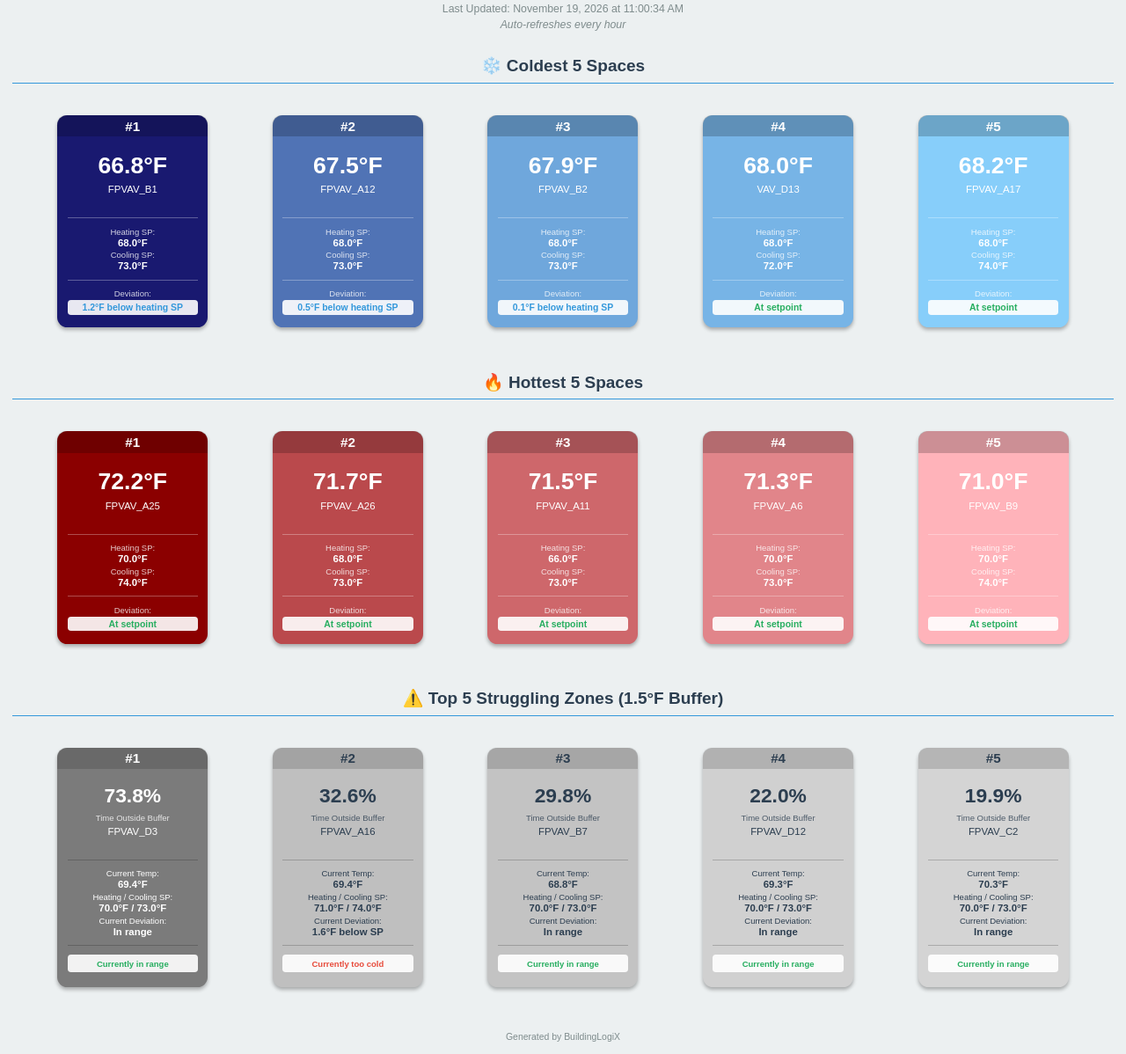
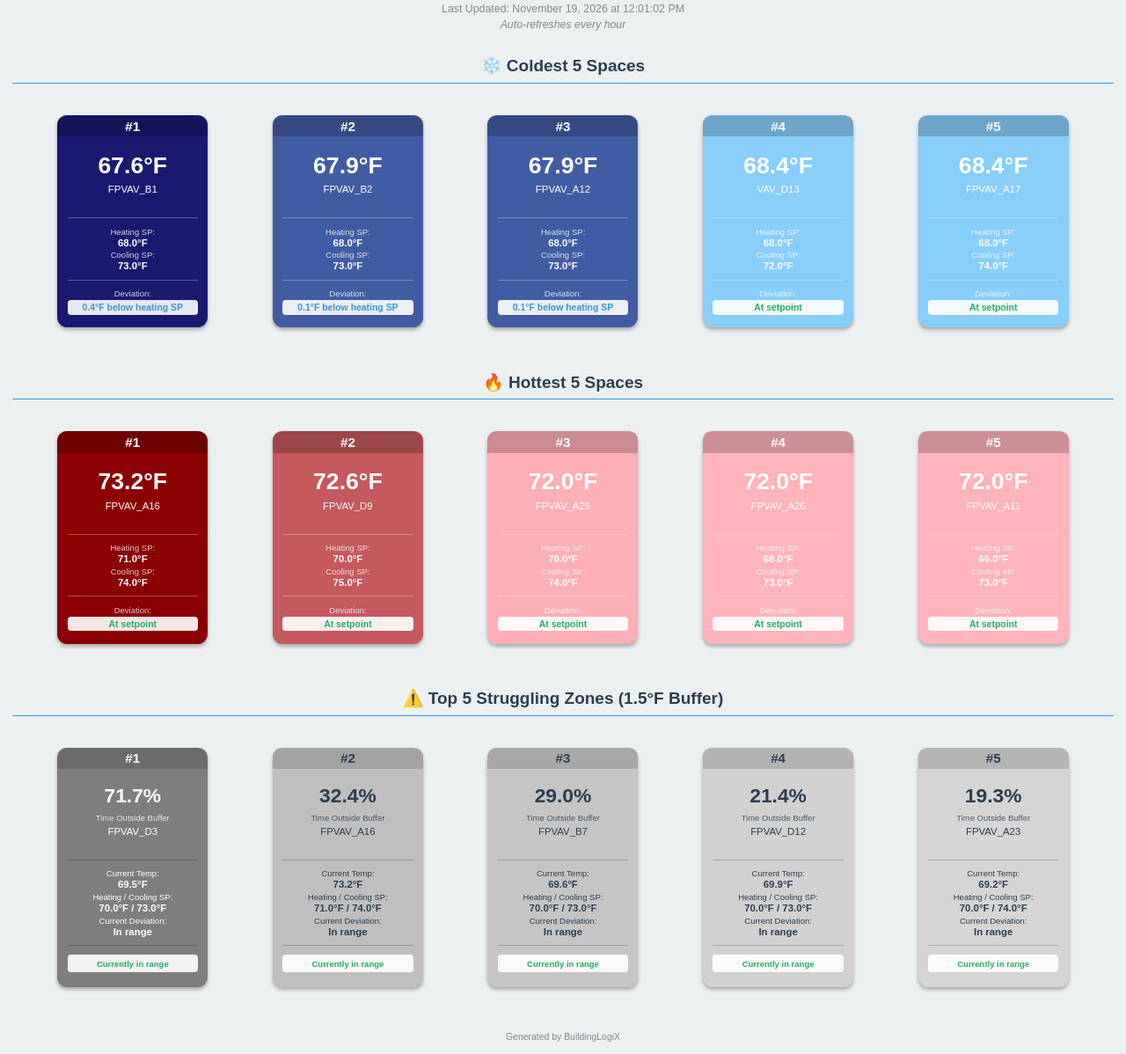
Before and after one commit to NAndersonBLX/cchs-coldest-spaces, a plain HTML site: page index.html in a window 1280 px wide. Shown: the part 50-1248 px from the top of the page at 88% size. Drawn offline with Linux system fonts and the light colour scheme.

Commit message:
Update building monitor - 2026-11-19 12:01:04

```diff
--- a/index.html
+++ b/index.html
@@ -181,7 +181,7 @@
 <body>
     <div class="header">
         <h1>Covenant Christian HS - Building Monitor</h1>
-        <p>Last Updated: November 19, 2026 at 11:00:34 AM</p>
+        <p>Last Updated: November 19, 2026 at 12:01:02 PM</p>
         <p style="font-style: italic; margin-top: 4px;">Auto-refreshes every hour</p>
     </div>
 
@@ -193,7 +193,7 @@
                 <h3>#1</h3>
             </div>
             <div class="widget-content">
-                <div class="widget-temp">66.8°F</div>
+                <div class="widget-temp">67.6°F</div>
                 <div class="widget-name">FPVAV_B1</div>
                 <hr class="widget-divider">
                 <div class="widget-info">
@@ -207,38 +207,14 @@
                 <hr class="widget-divider">
                 <div class="widget-info">
                     <div class="widget-label">Deviation:</div>
-                    <div class="widget-deviation" style="color: #3498db;">1.2°F below heating SP</div>
+                    <div class="widget-deviation" style="color: #3498db;">0.4°F below heating SP</div>
                 </div>
             </div>
         </div>
 
-        <div class="widget" style="background-color: rgb(80, 115, 181);">
+        <div class="widget" style="background-color: rgb(66, 92, 163);">
             <div class="widget-rank">
                 <h3>#2</h3>
-            </div>
-            <div class="widget-content">
-                <div class="widget-temp">67.5°F</div>
-                <div class="widget-name">FPVAV_A12</div>
-                <hr class="widget-divider">
-                <div class="widget-info">
-                    <div class="widget-label">Heating SP:</div>
-                    <div class="widget-value">68.0°F</div>
-                </div>
-                <div class="widget-info">
-                    <div class="widget-label">Cooling SP:</div>
-                    <div class="widget-value">73.0°F</div>
-                </div>
-                <hr class="widget-divider">
-                <div class="widget-info">
-                    <div class="widget-label">Deviation:</div>
-                    <div class="widget-deviation" style="color: #3498db;">0.5°F below heating SP</div>
-                </div>
-            </div>
-        </div>
-
-        <div class="widget" style="background-color: rgb(111, 167, 220);">
-            <div class="widget-rank">
-                <h3>#3</h3>
             </div>
             <div class="widget-content">
                 <div class="widget-temp">67.9°F</div>
@@ -260,12 +236,36 @@
             </div>
         </div>
 
-        <div class="widget" style="background-color: rgb(119, 180, 230);">
+        <div class="widget" style="background-color: rgb(66, 92, 163);">
+            <div class="widget-rank">
+                <h3>#3</h3>
+            </div>
+            <div class="widget-content">
+                <div class="widget-temp">67.9°F</div>
+                <div class="widget-name">FPVAV_A12</div>
+                <hr class="widget-divider">
+                <div class="widget-info">
+                    <div class="widget-label">Heating SP:</div>
+                    <div class="widget-value">68.0°F</div>
+                </div>
+                <div class="widget-info">
+                    <div class="widget-label">Cooling SP:</div>
+                    <div class="widget-value">73.0°F</div>
+                </div>
+                <hr class="widget-divider">
+                <div class="widget-info">
+                    <div class="widget-label">Deviation:</div>
+                    <div class="widget-deviation" style="color: #3498db;">0.1°F below heating SP</div>
+                </div>
+            </div>
+        </div>
+
+        <div class="widget" style="background-color: rgb(135, 206, 250);">
             <div class="widget-rank">
                 <h3>#4</h3>
             </div>
             <div class="widget-content">
-                <div class="widget-temp">68.0°F</div>
+                <div class="widget-temp">68.4°F</div>
                 <div class="widget-name">VAV_D13</div>
                 <hr class="widget-divider">
                 <div class="widget-info">
@@ -289,7 +289,7 @@
                 <h3>#5</h3>
             </div>
             <div class="widget-content">
-                <div class="widget-temp">68.2°F</div>
+                <div class="widget-temp">68.4°F</div>
                 <div class="widget-name">FPVAV_A17</div>
                 <hr class="widget-divider">
                 <div class="widget-info">
@@ -318,7 +318,55 @@
                 <h3>#1</h3>
             </div>
             <div class="widget-content">
-                <div class="widget-temp">72.2°F</div>
+                <div class="widget-temp">73.2°F</div>
+                <div class="widget-name">FPVAV_A16</div>
+                <hr class="widget-divider">
+                <div class="widget-info">
+                    <div class="widget-label">Heating SP:</div>
+                    <div class="widget-value">71.0°F</div>
+                </div>
+                <div class="widget-info">
+                    <div class="widget-label">Cooling SP:</div>
+                    <div class="widget-value">74.0°F</div>
+                </div>
+                <hr class="widget-divider">
+                <div class="widget-info">
+                    <div class="widget-label">Deviation:</div>
+                    <div class="widget-deviation" style="color: #27ae60;">At setpoint</div>
+                </div>
+            </div>
+        </div>
+
+        <div class="widget" style="background-color: rgb(197, 89, 93);">
+            <div class="widget-rank">
+                <h3>#2</h3>
+            </div>
+            <div class="widget-content">
+                <div class="widget-temp">72.6°F</div>
+                <div class="widget-name">FPVAV_D9</div>
+                <hr class="widget-divider">
+                <div class="widget-info">
+                    <div class="widget-label">Heating SP:</div>
+                    <div class="widget-value">70.0°F</div>
+                </div>
+                <div class="widget-info">
+                    <div class="widget-label">Cooling SP:</div>
+                    <div class="widget-value">75.0°F</div>
+                </div>
+                <hr class="widget-divider">
+                <div class="widget-info">
+                    <div class="widget-label">Deviation:</div>
+                    <div class="widget-deviation" style="color: #27ae60;">At setpoint</div>
+                </div>
+            </div>
+        </div>
+
+        <div class="widget" style="background-color: rgb(252, 175, 181);">
+            <div class="widget-rank">
+                <h3>#3</h3>
+            </div>
+            <div class="widget-content">
+                <div class="widget-temp">72.0°F</div>
                 <div class="widget-name">FPVAV_A25</div>
                 <hr class="widget-divider">
                 <div class="widget-info">
@@ -337,12 +385,12 @@
             </div>
         </div>
 
-        <div class="widget" style="background-color: rgb(186, 73, 76);">
+        <div class="widget" style="background-color: rgb(255, 179, 186);">
             <div class="widget-rank">
-                <h3>#2</h3>
+                <h3>#4</h3>
             </div>
             <div class="widget-content">
-                <div class="widget-temp">71.7°F</div>
+                <div class="widget-temp">72.0°F</div>
                 <div class="widget-name">FPVAV_A26</div>
                 <hr class="widget-divider">
                 <div class="widget-info">
@@ -361,12 +409,12 @@
             </div>
         </div>
 
-        <div class="widget" style="background-color: rgb(206, 103, 107);">
+        <div class="widget" style="background-color: rgb(255, 179, 186);">
             <div class="widget-rank">
-                <h3>#3</h3>
+                <h3>#5</h3>
             </div>
             <div class="widget-content">
-                <div class="widget-temp">71.5°F</div>
+                <div class="widget-temp">72.0°F</div>
                 <div class="widget-name">FPVAV_A11</div>
                 <hr class="widget-divider">
                 <div class="widget-info">
@@ -385,71 +433,23 @@
             </div>
         </div>
 
-        <div class="widget" style="background-color: rgb(225, 133, 138);">
-            <div class="widget-rank">
-                <h3>#4</h3>
-            </div>
-            <div class="widget-content">
-                <div class="widget-temp">71.3°F</div>
-                <div class="widget-name">FPVAV_A6</div>
-                <hr class="widget-divider">
-                <div class="widget-info">
-                    <div class="widget-label">Heating SP:</div>
-                    <div class="widget-value">70.0°F</div>
-                </div>
-                <div class="widget-info">
-                    <div class="widget-label">Cooling SP:</div>
-                    <div class="widget-value">73.0°F</div>
-                </div>
-                <hr class="widget-divider">
-                <div class="widget-info">
-                    <div class="widget-label">Deviation:</div>
-                    <div class="widget-deviation" style="color: #27ae60;">At setpoint</div>
-                </div>
-            </div>
-        </div>
-
-        <div class="widget" style="background-color: rgb(255, 179, 186);">
-            <div class="widget-rank">
-                <h3>#5</h3>
-            </div>
-            <div class="widget-content">
-                <div class="widget-temp">71.0°F</div>
-                <div class="widget-name">FPVAV_B9</div>
-                <hr class="widget-divider">
-                <div class="widget-info">
-                    <div class="widget-label">Heating SP:</div>
-                    <div class="widget-value">70.0°F</div>
-                </div>
-                <div class="widget-info">
-                    <div class="widget-label">Cooling SP:</div>
-                    <div class="widget-value">74.0°F</div>
-                </div>
-                <hr class="widget-divider">
-                <div class="widget-info">
-                    <div class="widget-label">Deviation:</div>
-                    <div class="widget-deviation" style="color: #27ae60;">At setpoint</div>
-                </div>
-            </div>
-        </div>
-
     </div>
 
     <h2 class="section-title">⚠️ Top 5 Struggling Zones (1.5°F Buffer)</h2>
     <div class="widgets-container">
 
-        <div class="widget" style="background-color: rgb(123, 123, 123);">
+        <div class="widget" style="background-color: rgb(126, 126, 126);">
             <div class="widget-rank" style="background-color: rgba(0,0,0,0.15);">
                 <h3 style="color: white;">#1</h3>
             </div>
             <div class="widget-content">
-                <div class="widget-percent" style="color: white;">73.8%</div>
+                <div class="widget-percent" style="color: white;">71.7%</div>
                 <div class="widget-label" style="color: white; opacity: 0.8;">Time Outside Buffer</div>
                 <div class="widget-name" style="color: white;">FPVAV_D3</div>
                 <hr class="widget-divider" style="border-top-color: rgba(0,0,0,0.2);">
                 <div class="widget-info">
                     <div class="widget-label" style="color: white;">Current Temp:</div>
-                    <div class="widget-value" style="color: white;">69.4°F</div>
+                    <div class="widget-value" style="color: white;">69.5°F</div>
                 </div>
                 <div class="widget-info">
                     <div class="widget-label" style="color: white;">Heating / Cooling SP:</div>
@@ -469,13 +469,13 @@
                 <h3 style="color: #2c3e50;">#2</h3>
             </div>
             <div class="widget-content">
-                <div class="widget-percent" style="color: #2c3e50;">32.6%</div>
+                <div class="widget-percent" style="color: #2c3e50;">32.4%</div>
                 <div class="widget-label" style="color: #2c3e50; opacity: 0.8;">Time Outside Buffer</div>
                 <div class="widget-name" style="color: #2c3e50;">FPVAV_A16</div>
                 <hr class="widget-divider" style="border-top-color: rgba(0,0,0,0.2);">
                 <div class="widget-info">
                     <div class="widget-label" style="color: #2c3e50;">Current Temp:</div>
-                    <div class="widget-value" style="color: #2c3e50;">69.4°F</div>
+                    <div class="widget-value" style="color: #2c3e50;">73.2°F</div>
                 </div>
                 <div class="widget-info">
                     <div class="widget-label" style="color: #2c3e50;">Heating / Cooling SP:</div>
@@ -483,25 +483,25 @@
                 </div>
                 <div class="widget-info">
                     <div class="widget-label" style="color: #2c3e50;">Current Deviation:</div>
-                    <div class="widget-value" style="color: #2c3e50;">1.6°F below SP</div>
+                    <div class="widget-value" style="color: #2c3e50;">In range</div>
                 </div>
                 <hr class="widget-divider" style="border-top-color: rgba(0,0,0,0.2);">
-                <div class="widget-status status-outside">Currently too cold</div>
+                <div class="widget-status status-ok">Currently in range</div>
             </div>
         </div>
 
-        <div class="widget" style="background-color: rgb(195, 195, 195);">
+        <div class="widget" style="background-color: rgb(197, 197, 197);">
             <div class="widget-rank" style="background-color: rgba(0,0,0,0.15);">
                 <h3 style="color: #2c3e50;">#3</h3>
             </div>
             <div class="widget-content">
-                <div class="widget-percent" style="color: #2c3e50;">29.8%</div>
+                <div class="widget-percent" style="color: #2c3e50;">29.0%</div>
                 <div class="widget-label" style="color: #2c3e50; opacity: 0.8;">Time Outside Buffer</div>
                 <div class="widget-name" style="color: #2c3e50;">FPVAV_B7</div>
                 <hr class="widget-divider" style="border-top-color: rgba(0,0,0,0.2);">
                 <div class="widget-info">
                     <div class="widget-label" style="color: #2c3e50;">Current Temp:</div>
-                    <div class="widget-value" style="color: #2c3e50;">68.8°F</div>
+                    <div class="widget-value" style="color: #2c3e50;">69.6°F</div>
                 </div>
                 <div class="widget-info">
                     <div class="widget-label" style="color: #2c3e50;">Heating / Cooling SP:</div>
@@ -516,18 +516,18 @@
             </div>
         </div>
 
-        <div class="widget" style="background-color: rgb(208, 208, 208);">
+        <div class="widget" style="background-color: rgb(209, 209, 209);">
             <div class="widget-rank" style="background-color: rgba(0,0,0,0.15);">
                 <h3 style="color: #2c3e50;">#4</h3>
             </div>
             <div class="widget-content">
-                <div class="widget-percent" style="color: #2c3e50;">22.0%</div>
+                <div class="widget-percent" style="color: #2c3e50;">21.4%</div>
                 <div class="widget-label" style="color: #2c3e50; opacity: 0.8;">Time Outside Buffer</div>
                 <div class="widget-name" style="color: #2c3e50;">FPVAV_D12</div>
                 <hr class="widget-divider" style="border-top-color: rgba(0,0,0,0.2);">
                 <div class="widget-info">
                     <div class="widget-label" style="color: #2c3e50;">Current Temp:</div>
-                    <div class="widget-value" style="color: #2c3e50;">69.3°F</div>
+                    <div class="widget-value" style="color: #2c3e50;">69.9°F</div>
                 </div>
                 <div class="widget-info">
                     <div class="widget-label" style="color: #2c3e50;">Heating / Cooling SP:</div>
@@ -542,22 +542,22 @@
             </div>
         </div>
 
-        <div class="widget" style="background-color: rgb(212, 212, 212);">
+        <div class="widget" style="background-color: rgb(213, 213, 213);">
             <div class="widget-rank" style="background-color: rgba(0,0,0,0.15);">
                 <h3 style="color: #2c3e50;">#5</h3>
             </div>
             <div class="widget-content">
-                <div class="widget-percent" style="color: #2c3e50;">19.9%</div>
+                <div class="widget-percent" style="color: #2c3e50;">19.3%</div>
                 <div class="widget-label" style="color: #2c3e50; opacity: 0.8;">Time Outside Buffer</div>
-                <div class="widget-name" style="color: #2c3e50;">FPVAV_C2</div>
+                <div class="widget-name" style="color: #2c3e50;">FPVAV_A23</div>
                 <hr class="widget-divider" style="border-top-color: rgba(0,0,0,0.2);">
                 <div class="widget-info">
                     <div class="widget-label" style="color: #2c3e50;">Current Temp:</div>
-                    <div class="widget-value" style="color: #2c3e50;">70.3°F</div>
+                    <div class="widget-value" style="color: #2c3e50;">69.2°F</div>
                 </div>
                 <div class="widget-info">
                     <div class="widget-label" style="color: #2c3e50;">Heating / Cooling SP:</div>
-                    <div class="widget-value" style="color: #2c3e50;">70.0°F / 73.0°F</div>
+                    <div class="widget-value" style="color: #2c3e50;">70.0°F / 74.0°F</div>
                 </div>
                 <div class="widget-info">
                     <div class="widget-label" style="color: #2c3e50;">Current Deviation:</div>
```
